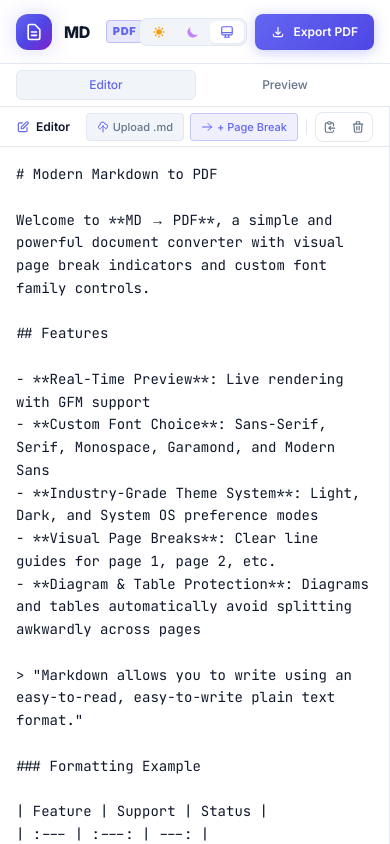
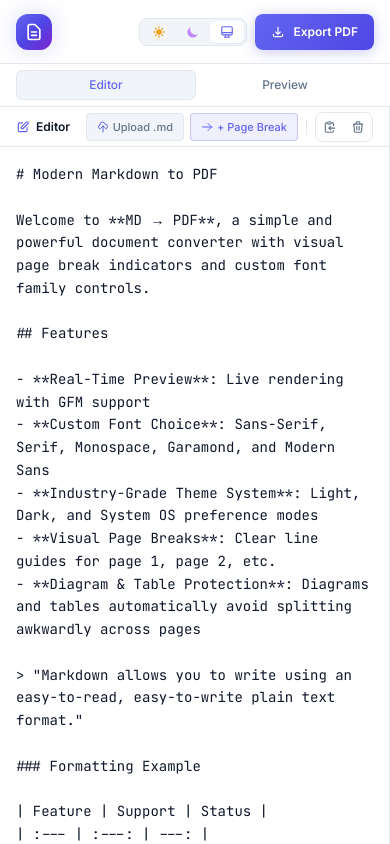
Before and after one commit to ehtsmulhq/markdown-to-pdf, a Next.js app in the folder client/: page / in a window 390 px wide. Built offline with nearby package versions, Linux system fonts and the light colour scheme.

Commit message:
style(header): Keep icon-only logo badge on mobile screens to maximize header action space

```diff
--- a/client/app/page.tsx
+++ b/client/app/page.tsx
@@ -137,6 +137,7 @@ export default function Home() {
       <header className="flex h-16 items-center justify-between gap-4 border-b border-border bg-surface px-4 md:px-6 z-20 transition-colors duration-200">
         {/* Brand Logo & Title */}
         <div className="flex items-center gap-3 min-w-0">
+          {/* Logo Icon Badge (Always visible on mobile & desktop) */}
           <div className="flex h-9 w-9 items-center justify-center rounded-xl bg-gradient-to-br from-accent via-indigo-600 to-purple-700 shadow-glow flex-shrink-0 ring-1 ring-white/20">
             <svg
               className="h-5 w-5 text-white flex-shrink-0"
@@ -152,7 +153,9 @@ export default function Home() {
               />
             </svg>
           </div>
-          <div className="min-w-0">
+
+          {/* Brand Text (Hidden on mobile, visible on desktop/tablet) */}
+          <div className="hidden sm:block min-w-0">
             <div className="flex items-center gap-2">
               <span className="text-base font-extrabold tracking-tight text-foreground">MD</span>
               <svg className="w-3.5 h-3.5 text-accent" fill="none" stroke="currentColor" viewBox="0 0 24 24">
@@ -162,7 +165,7 @@ export default function Home() {
                 PDF
               </span>
             </div>
-            <p className="hidden sm:flex items-center gap-1.5 text-[11px] text-muted truncate max-w-[160px] sm:max-w-[220px]" title={filename ? filename : "Markdown Studio"}>
+            <p className="flex items-center gap-1.5 text-[11px] text-muted truncate max-w-[160px] sm:max-w-[220px]" title={filename ? filename : "Markdown Studio"}>
               <span className="w-1.5 h-1.5 rounded-full bg-emerald-500 flex-shrink-0" />
               <span className="truncate">{filename ? filename : "Markdown Studio"}</span>
             </p>
```
